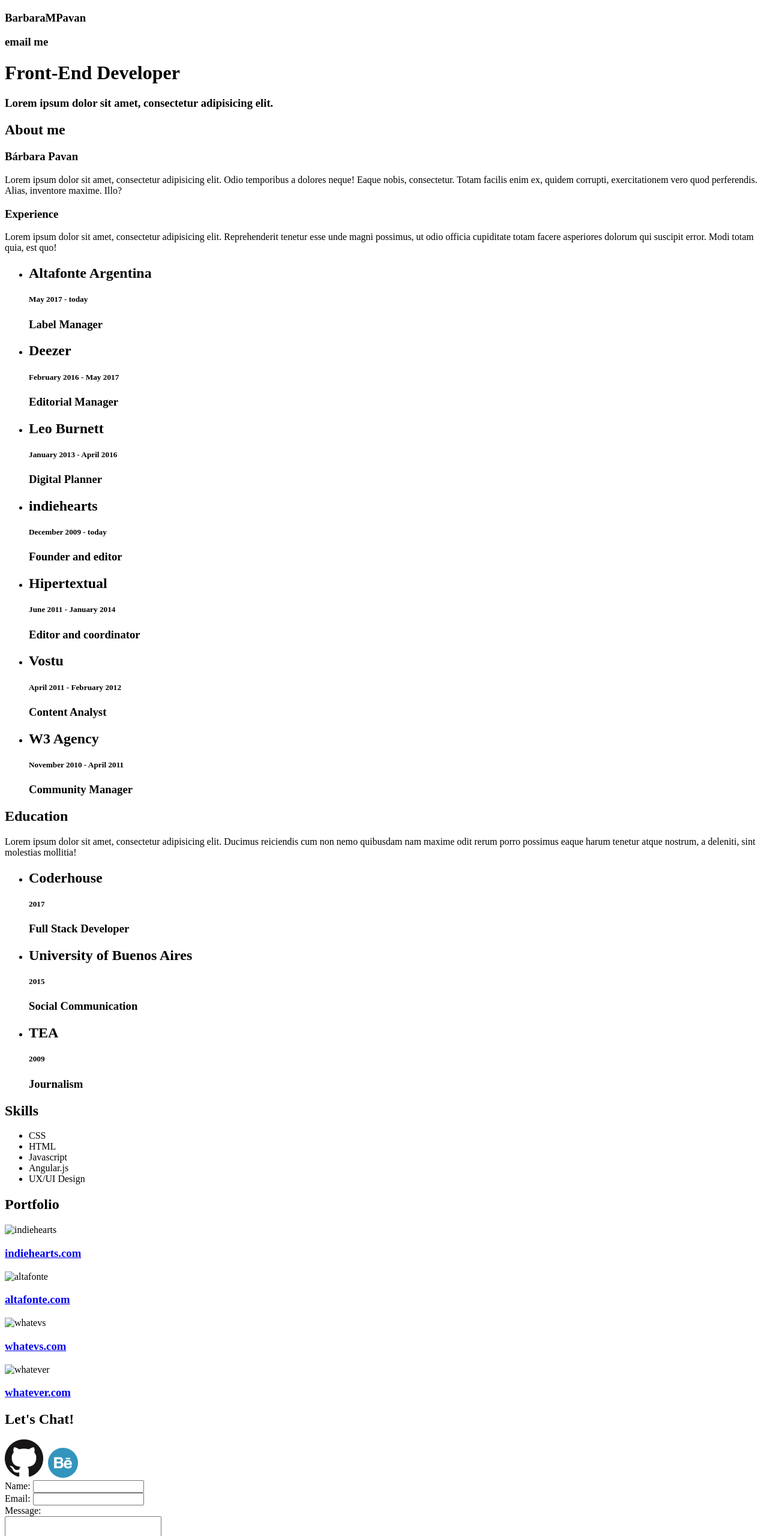
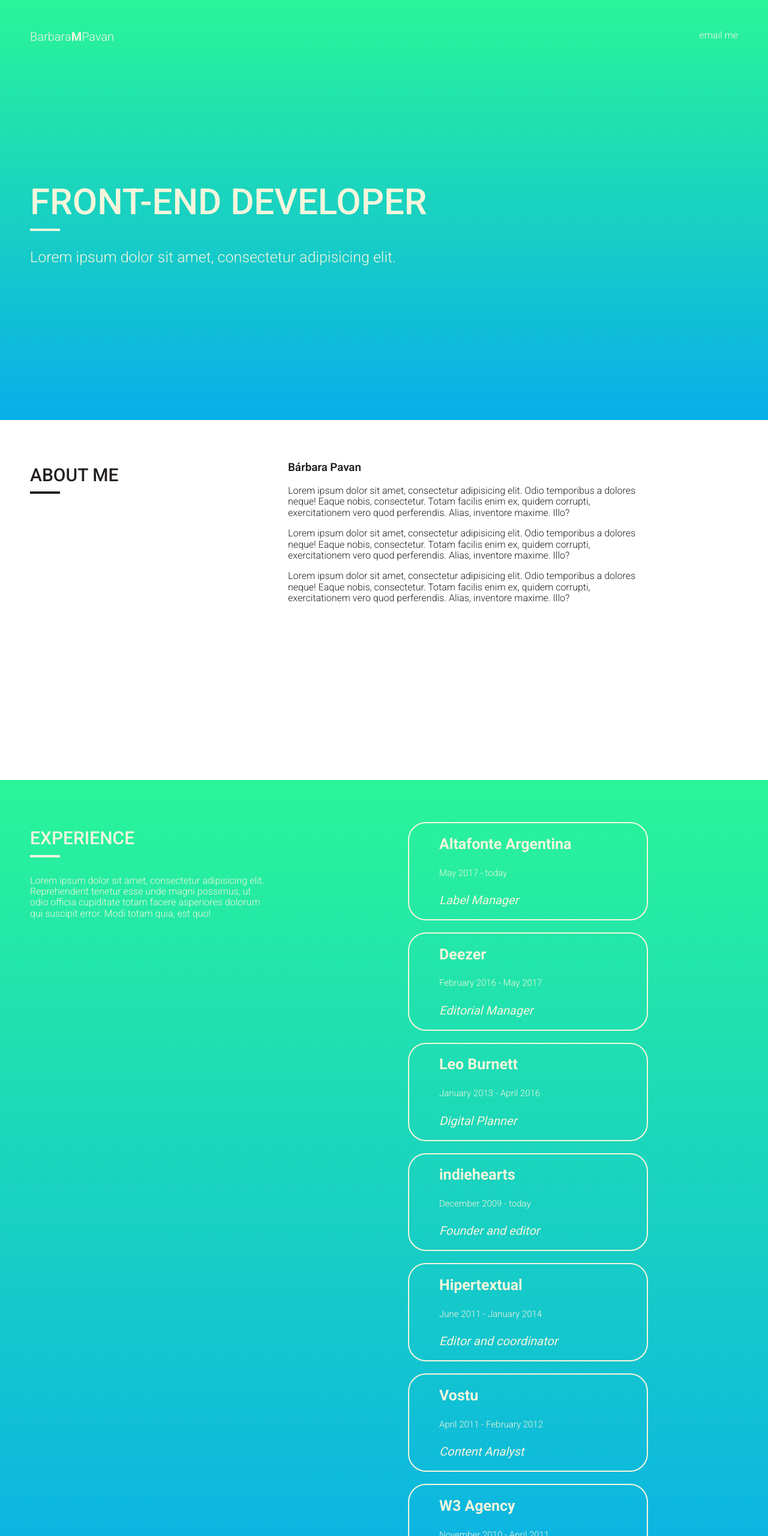
Before and after one commit to barbarapvn/tp2porfolio, a plain HTML site: page Code/index.html in a window 1280 px wide. Shown: the top 2560 px of the page at 60% size. Drawn offline with Linux system fonts and the light colour scheme; placeholder pictures from the web are drawn by us.

Commit message:
segundo tp

```diff
--- /dev/null
+++ b/Code/css/styles.css
@@ -0,0 +1,332 @@
+body {
+	font-family: 'Roboto', sans-serif;
+	margin: 0;
+}
+
+ul {
+	padding: 0;
+}
+
+section, header, footer {
+	padding: 50px;
+}
+
+.main-container {
+	background-color: #08AEEA;
+	background-image: linear-gradient(to top, #08AEEA 0%, #2AF598 100%);
+}
+.main {
+/*	background-color: #08AEEA;
+	background-image: linear-gradient(to top, #08AEEA 0%, #2AF598 100%);*/
+	height: 700px;
+	width: 100%;
+	color: beige;
+	/*usando vh y vw, si tengo varias secciones en un one page donde cambian los colores. ¿eso afecta? igual no lo probé*/
+}
+
+.navigator {
+	display: flex;
+	justify-content: space-between;
+	margin: 0;
+/*	font-size: 15px;
+	font-weight: 300;*/
+/*	margin: 0 50px;*/
+}
+
+.name-main h3 {
+	font-size: 20px;
+	font-weight: 300;
+	margin: 0;
+}
+
+.name-main h3 strong {
+	font-weight: 700;
+}
+
+.email-main h4 {
+	margin: 0;
+	font-weight: 300;
+}
+
+.box-main {
+	display: flex;
+	flex-direction: column;
+	justify-content: center;
+	height: 600px;
+/*	margin: 0 50px;*/
+}
+
+
+.box-main h1 {
+	text-transform: uppercase;
+	padding-bottom: 20px;
+	font-size: 60px;
+	font-weight: 500;
+	margin: 0;
+}
+
+.box-main h1:after {
+	content: ' ';
+	display: block;
+	width: 50px;
+	border: 2px solid beige;
+	margin: 10px 0;
+}
+
+.box-main-subtitle {
+	margin: 0;
+	font-size: 25px;
+	font-weight: 300;
+}
+
+.about-me {
+	color: #231F20;
+	display: flex;
+	justify-content: space-between;
+	height: 600px;
+}
+
+.title-black {
+	/*background-color: red;*/
+	width: 400px;
+	height: 100px;
+	text-transform: uppercase;
+}
+
+.title-black h2 {
+	font-size: 30px;
+	font-weight: 500;
+}
+
+.title-black h2:after {
+	content: ' ';
+	display: block;
+	width: 50px;
+	border: 2px solid #231F20;
+	margin: 10px 0;
+}
+
+.textarticle-black {
+	/*background-color: blue;*/
+	width: 600px;
+	height: 100px;
+	margin-right: 150px;
+}
+
+.textarticle-black h3 {
+	font-weight: 600;
+}
+
+.textarticle-black p {
+	font-weight: 300;
+}
+
+.container-experience {
+	color: beige;
+	display: flex;
+	justify-content: space-between;
+}
+
+.experience-main {
+	width: 400px;
+}
+
+.experience-main h3 {
+	font-size: 30px;
+	font-weight: 500;
+	text-transform: uppercase;
+}
+
+.experience-main h3:after {
+	content: ' ';
+	display: block;
+	width: 50px;
+	border: 2px solid beige;
+	margin: 10px 0;
+}
+
+.experience-main p {
+	font-weight: 300;
+}
+
+.experience-listed {
+	margin-right: 150px;
+}
+
+.work {
+	border: 2px solid beige;
+	border-radius: 30px;
+	list-style: none;
+	padding: 0 50px;
+	width: 400px;
+	margin: 20px 0;
+}
+
+.font-item h2 {
+	font-size: 25px;
+}
+
+.font-item h5 {
+	font-size: 15px;
+	font-weight: 300;
+}
+
+.font-item h3 {
+	font-size: 20px;
+	font-weight: 400;
+	font-style: italic;
+}
+
+.main-education {
+	padding: 50px;
+	color: #231F20;
+	display: flex;
+	justify-content: space-between;
+	height: 700px;
+}
+
+.education-description {
+	width: 400px;
+}
+
+.education-description h3 {
+	font-size: 30px;
+	font-weight: 500;
+	text-transform: uppercase;
+}
+
+.education-description h3:after {
+	content: ' ';
+	display: block;
+	width: 50px;
+	border: 2px solid #231F20;
+	margin: 10px 0;
+}
+
+.education-description p {
+	font-weight: 300;
+}
+
+.education-listed {
+	margin-right: 150px;
+}
+
+.edu {
+	border: 2px solid #231F20;
+	border-radius: 30px;
+	list-style: none;
+	padding: 0 50px;
+	width: 400px;
+	margin: 20px 0;
+}
+
+.skills-main {
+	color: beige;
+	display: flex;
+	justify-content: space-between;
+	height: 550	px;
+}
+
+.skills-main h2 {
+	font-size: 30px;
+	font-weight: 500;
+	text-transform: uppercase;
+}
+
+.skills-main h2:after {
+	content: ' ';
+	display: block;
+	width: 50px;
+	border: 2px solid beige;
+	margin: 10px 0;
+}
+
+.skills-title {
+	width: 400px;
+}
+
+.skill-list {
+	margin-right: 200px;
+}
+
+.skill-item {
+	list-style: none;
+	font-size: 25px;
+	width: 450px;
+}
+
+.w3-light-grey {
+	margin-bottom: 50px;
+}
+
+.item-desc {
+	margin-bottom: 10px;
+}
+
+.main-portfolio {
+	display: flex;
+	justify-content: space-between;
+}
+
+.portfolio-art {
+	display: flex;
+	justify-content: space-around;
+	flex-wrap: wrap;
+	margin-right: 100px;
+}
+
+.port-container {
+	padding: 12px;
+	border: 2px solid #231F20;
+	border-radius: 25px;
+	margin-bottom: 20px;
+}
+
+.footer-title {
+	font-size: 30px;
+	font-weight: 500;
+	text-transform: uppercase;
+	color: beige;
+}
+
+.footer-title:after {
+	content: ' ';
+	display: block;
+	width: 50px;
+	border: 2px solid beige;
+	margin: 10px 0;
+}
+
+.footer-social {
+	margin-bottom: 20px;
+}
+
+.footer-social img {
+	width: 50px;
+	margin: 0 5px;
+}
+
+input {
+    width: 200px;
+    padding: 5px 10px;
+    margin: 8px 0;
+    box-sizing: border-box;
+    background-color: #D9D9D9;
+}
+
+textarea {
+	background-color: #D9D9D9;
+}
+
+button {
+	border-radius: 10px;
+	color: beige;
+	background-color: #34BCE3;
+	padding: 10px;
+}
+
+.position-footer {
+	position: absolute;
+	right: 50px;
+	color: beige;
+}
--- a/Code/index.html
+++ b/Code/index.html
@@ -3,88 +3,108 @@
 <head>
 	<meta charset="utf-8">
 	<title>Bárbara Pavan</title>
+	<link rel="stylesheet" href="css/styles.css">
+	<link rel="stylesheet" href="css/normalize.css">
+	<link href="https://fonts.googleapis.com/css?family=Roboto:300,400,500,600,700" rel="stylesheet">
+	<link rel="stylesheet" href="css/w3.css">
+
+
 </head>
 <body>
-	<header>
-		<nav>
-			<div>
-				<h3>BarbaraMPavan</h3>
+	<div class="main-container">
+		<header class="main">
+			<nav class="navigator">
+				<div class="name-main">
+					<h3>Barbara<strong>M</strong>Pavan</h3>
 				</div>
-			<div>
-				<h3>email me</h3>
+				<div class="email-main">
+				<h4>email me</h4>
+				<!-- agregar una caja con social -->
 				</div>
 			</nav>
-		<div>
+			<div class="box-main">
 				<h1>Front-End Developer</h1>
-			<h3>Lorem ipsum dolor sit amet, consectetur adipisicing elit.</h3>
+				<h3 class="box-main-subtitle">Lorem ipsum dolor sit amet, consectetur adipisicing elit.</h3>
 			</div>
 		</header>
-	<section>
-		<div>
+	</div>
+
+
+	<section class="about-me">
+		<div class="title-black">
 			<h2>About me</h2>
 		</div>
+
 		<div>
-			<article>
+			<article class="textarticle-black">
 				<h3>Bárbara Pavan</h3>
+				<p>
+					Lorem ipsum dolor sit amet, consectetur adipisicing elit. Odio temporibus a dolores neque! Eaque nobis, consectetur. Totam facilis enim ex, quidem corrupti, exercitationem vero quod perferendis. Alias, inventore maxime. Illo?
+				</p>
+				<p>
+					Lorem ipsum dolor sit amet, consectetur adipisicing elit. Odio temporibus a dolores neque! Eaque nobis, consectetur. Totam facilis enim ex, quidem corrupti, exercitationem vero quod perferendis. Alias, inventore maxime. Illo?
+				</p>
 				<p>
 					Lorem ipsum dolor sit amet, consectetur adipisicing elit. Odio temporibus a dolores neque! Eaque nobis, consectetur. Totam facilis enim ex, quidem corrupti, exercitationem vero quod perferendis. Alias, inventore maxime. Illo?
 				</p>
 			</article>
 		</div>
+
 	</section>
-	<section>
-		<div>
-			<article>
+
+	<section class="main-container">
+		<div class="container-experience">
+			<article class="experience-main">
 				<h3>Experience</h3>
 				<p>
 					Lorem ipsum dolor sit amet, consectetur adipisicing elit. Reprehenderit tenetur esse unde magni possimus, ut odio officia cupiditate totam facere asperiores dolorum qui suscipit error. Modi totam quia, est quo!
 				</p>
 			</article>
-			<article>
+			<article class="experience-listed">
 				<ul>
-					<li>
-						<article>
+					<li class="work font-item">
+						<article >
 							<h2>Altafonte Argentina</h2>
 							<h5>May 2017 - today</h5>
 							<h3>Label Manager</h3>
 						</article>
 					</li>
-					<li>
+					<li class="work font-item">
 						<article>
 							<h2>Deezer</h2>
 							<h5>February 2016 - May 2017</h5>
 							<h3>Editorial Manager</h3>
 						</article>
 					</li>
-					<li>
+					<li class="work font-item">
 						<article>
 							<h2>Leo Burnett</h2>
 							<h5>January 2013 - April 2016</h5>
 							<h3>Digital Planner</h3>
 						</article>
 					</li>
-					<li>
+					<li class="work font-item">
 						<article>
 							<h2>indiehearts</h2>
 							<h5>December 2009 - today</h5>
 							<h3>Founder and editor</h3>
 						</article>
 					</li>
-					<li>
+					<li class="work font-item">
 						<article>
 							<h2>Hipertextual</h2>
 							<h5>June 2011 - January 2014</h5>
 							<h3>Editor and coordinator</h3>
 						</article>
 					</li>
-					<li>
+					<li class="work font-item">
 						<article>
 							<h2>Vostu</h2>
 							<h5>April 2011 - February 2012</h5>
 							<h3>Content Analyst</h3>
 						</article>
 					</li>
-					<li>
+					<li class="work font-item">
 						<article>
 							<h2>W3 Agency</h2>
 							<h5>November 2010 - April 2011</h5>
@@ -95,28 +115,28 @@
 			</article>
 		</div>
 	</section>
-	<section>
-		<article>
-			<h2>Education</h2>
+	<section class="main-education">
+		<article class="education-description">
+			<h3>Education</h3>
 			<p>Lorem ipsum dolor sit amet, consectetur adipisicing elit. Ducimus reiciendis cum non nemo quibusdam nam maxime odit rerum porro possimus eaque harum tenetur atque nostrum, a deleniti, sint molestias mollitia!</p>
 		</article>
-		<article>
+		<article class="education-listed">
 			<ul>
-				<li>
+				<li class="edu font-item">
 					<article>
 						<h2>Coderhouse</h2>
 						<h5>2017</h5>
 						<h3>Full Stack Developer</h3>
 					</article>
 				</li>
-				<li>
+				<li class="edu font-item">
 					<article>
 						<h2>University of Buenos Aires</h2>
 						<h5>2015</h5>
 						<h3>Social Communication</h3>
 					</article>
 				</li>
-				<li>
+				<li class="edu font-item">
 					<article>
 						<h2>TEA</h2>
 						<h5>2009</h5>
@@ -126,61 +146,91 @@
 			</ul>
 		</article>
 	</section>
-	<section>
-		<div>
+	<section class="main-container">
+		<div class="skills-main">
+			<div class="skills-title">
 				<h2>Skills</h2>
 			</div>
-		<article>
+			<article class="skill-list">
+
 			<ul>
-				<li>CSS</li>
-				<li>HTML</li>
-				<li>Javascript</li>
-				<li>Angular.js</li>
-				<li>UX/UI Design</li>
+				<li class="skill-item item-desc">CSS</li>
+				<div class="w3-light-grey">
+  					<div class="w3-blue" style="height:15px;width:75%"></div>
+				</div>
+				<li class="skill-item item-desc">HTML</li>
+				<li class="skill-item">
+					<div class="w3-light-grey">
+  					<div class="w3-blue" style="height:15px;width:90%"></div>
+				</li>
+				<li class="skill-item item-desc">Javascript</li>
+				<li class="skill-item">
+					<div class="w3-light-grey skill-item">
+  					<div class="w3-blue" style="height:15px;width:20%"></div>
+				</li>
+				<li class="skill-item item-desc">Angular.js</li>
+				<li class="skill-item">
+					<div class="w3-light-grey">
+  					<div class="w3-blue" style="height:15px;width:10%"></div>
+				</li>
+				<li class="skill-item item-desc">UX/UI Design</li>
+				<li class="skill-item">
+					<div class="w3-light-grey">
+  					<div class="w3-blue" style="height:15px;width:80%"></div>
+				</li>
 			</ul>
+
 		</article>
+		</div>
+
 	</section>
-	<section>
-		<div>
+	<section class="main-portfolio">
+		<div class="title-black">
 			<h2>Portfolio</h2>
 		</div>
-		<!-- En este caso. Primero tengo el div del título, que no sé si debería ser un div o un article porque estoy volviendo a usar un h2 (esto me pasa en el resto también). Por otro lado, ¿puedo tener un article dentro de otro article cuando armo las listas? ¿Cómo se reprensentan en HTML los contenedores con forma geométrica que uso en esta sección? -->
-		<article>
-			<img src="http:placehold.it/400x300" alt="indiehearts">
+		<div class="portfolio-art">
+			<article class="port-container">
+
+				<img src="http://placehold.it/400x300" alt="indiehearts">
 				<h3><a href="http://www.indiehearts.com" target="_blank">indiehearts.com</a></h3>
 			</article>
-		<article>
-			<img src="http:placehold.it/400x300" alt="altafonte">
+			<article class="port-container">
+				<img src="http://placehold.it/400x300" alt="altafonte">
 				<h3><a href="http://www.altafonte.com" target="_blank">altafonte.com</a></h3>
 			</article>
-		<article>
-			<img src="http:placehold.it/400x300" alt="whatevs">
+			<article class="port-container">
+				<img src="http://placehold.it/400x300" alt="whatevs">
 				<h3><a href="http://www.altafonte.com" target="_blank">whatevs.com</a></h3>
 			</article>
-		<article>
-			<img src="http:placehold.it/400x300" alt="whatever">
+			<article class="port-container">
+				<img src="http://placehold.it/400x300" alt="whatever">
 				<h3><a href="http://www.altafonte.com" target="_blank">whatever.com</a></h3>
 			</article>
+
+		</div>
+
 	</section>
-	<footer>
-		<div>
-			<h2>Let's Chat!</h2>
+	<footer class="footer main-container">
+		<div class="footer-menu">
+			<h2 class="footer-title">Let's Chat!</h2>
+			<nav class="footer-social">
 				<img src="images/GitHub-Mark-64px.png" alt="">
 				<img src="images/linkedin-icon.png" alt="">
 				<img src="images/behance-icon.png" alt="">
+			</nav>
+
 		</div>
-		<!-- ¿Es necesario insertar un contenedor para poder insertar un formulario? ¿O lo mando directamente después del DIV? -->
-		<div>
+		<div class="footer-form">
 			<form method="post" action="enviar.php"></form>
-			<label for="nombre">Name: </label>
-			<input type="text" name="nombre" required><br>
-			<label for="email">Email: </label>
+				<label for="nombre">Name: </label><br>
+				<input type="text" name="nombre" required"><br>
+				<label for="email">Email: </label><br>
 				<input type="email" name="email" required><br>
 				<label for="message">Message: </label><br>
 				<textarea name="message" cols="30" rows="10"></textarea><br>
-			<button>Submit</button>
+			<button>SUBMIT</button>
 		</div>
-		<div>
+		<div class="name-main position-footer">
 			<h3>BárbaraMPavan</h3>
 		</div>
 	</footer>
```
Also changed, not shown: Code/css/normalize.css (added), Code/css/w3.css (added), 1 other file. Lines whose indentation alone changed are shown as unchanged.
